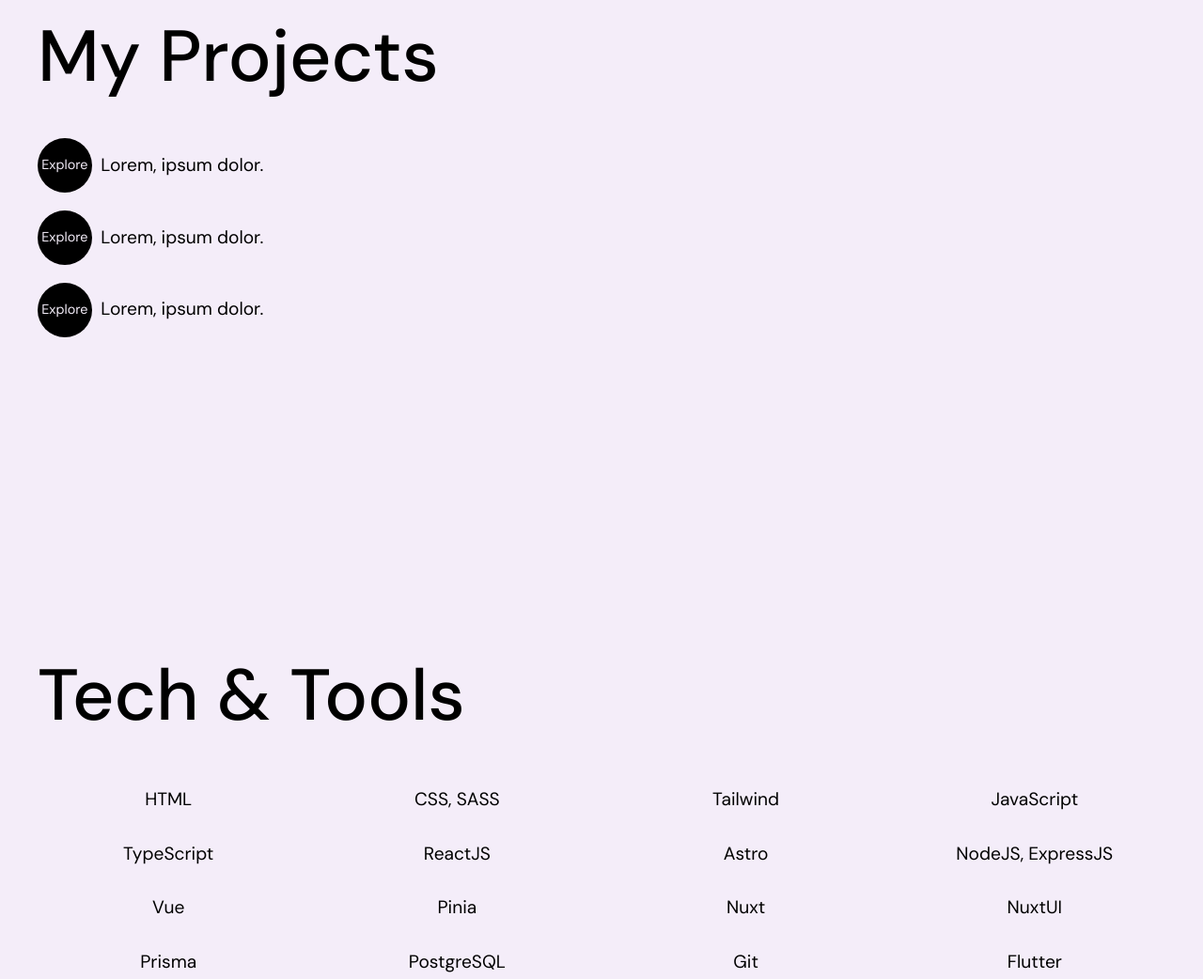
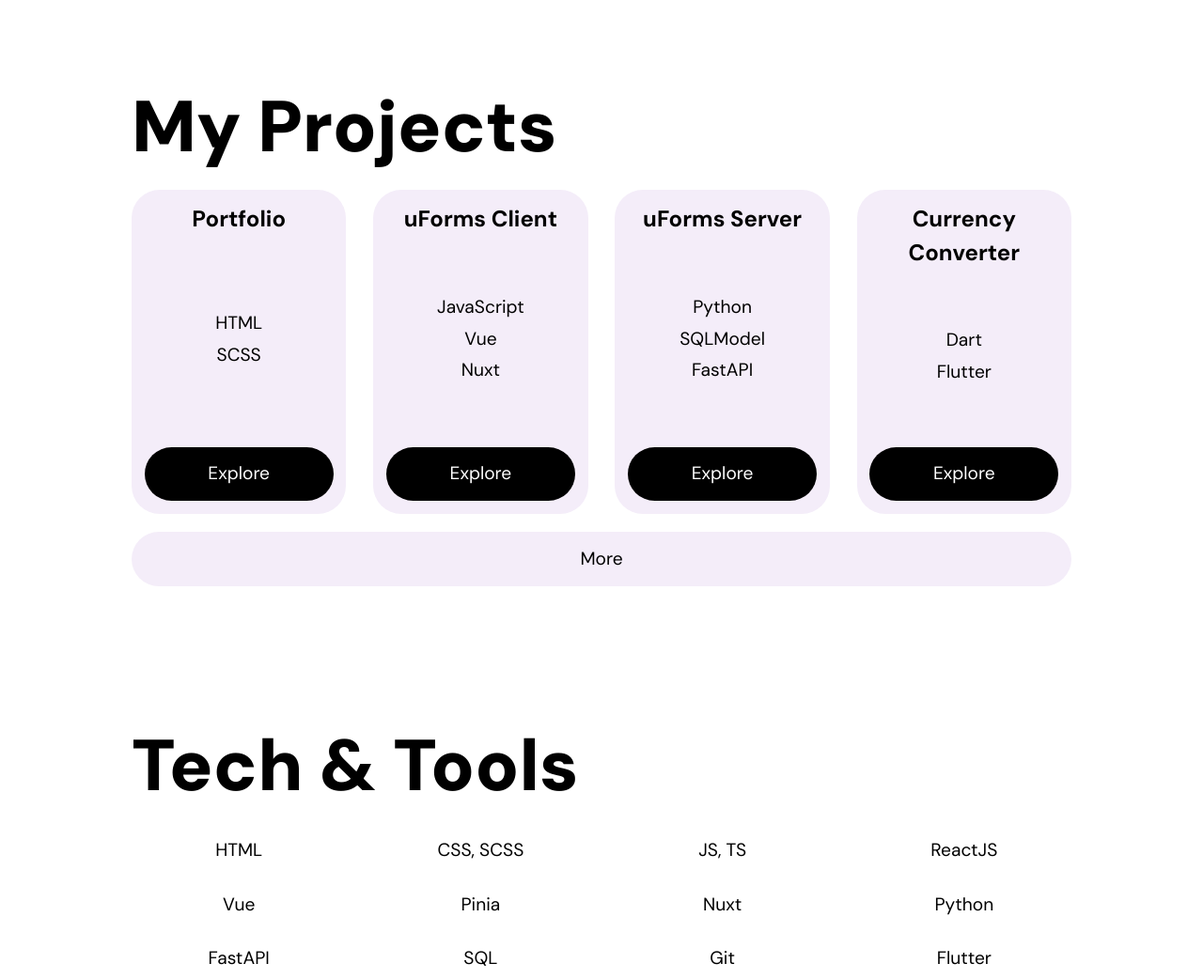
Before and after one commit to unwanation/portfolio, a plain HTML site: page index.html in a window 1280 px wide. Shown: the part 819-1861 px from the top of the page at 94% size. Drawn offline with Linux system fonts and the light colour scheme.

Commit message:
add scss

```diff
--- /dev/null
+++ b/base.scss
@@ -0,0 +1,53 @@
+@import url('https://fonts.googleapis.com/css2?family=DM+Sans:ital,opsz,wght@0,9..40,100;0,9..40,200;0,9..40,300;0,9..40,400;0,9..40,500;0,9..40,600;0,9..40,700;0,9..40,800;0,9..40,900;1,9..40,100;1,9..40,200;1,9..40,300;1,9..40,400;1,9..40,500;1,9..40,600;1,9..40,700;1,9..40,800;1,9..40,900&display=swap');
+
+*,
+*::before,
+*::after {
+	box-sizing: border-box;
+}
+
+* {
+	margin: 0;
+}
+
+body {
+	line-height: 1.5;
+	-webkit-font-smoothing: antialiased;
+}
+
+img,
+picture,
+video,
+canvas,
+svg {
+	display: block;
+	max-width: 100%;
+}
+
+input,
+button,
+textarea,
+select {
+	font: inherit;
+}
+
+p,
+h1,
+h2,
+h3,
+h4,
+h5,
+h6 {
+	overflow-wrap: break-word;
+}
+
+a,
+a:checked {
+	text-decoration: none;
+	color: inherit;
+}
+
+html {
+	font-size: 1.2em;
+	scroll-behavior: smooth;
+}
--- a/index.html
+++ b/index.html
@@ -4,87 +4,135 @@
 		<meta charset="UTF-8" />
 		<meta name="viewport" content="width=device-width, initial-scale=1.0" />
 		<link rel="stylesheet" href="style.css" />
-		<title>unva (@unwanation)</title>
+		<title>unva</title>
 	</head>
 	<body>
+		<div class="wrapper">
 			<header class="header">
-			<div class="wrapper flex">
-				<a href="#"><span class="title">unva (@unwanation)</span></a>
-				<div class="flex">
-					<a style="margin-right: 1.5rem" href="#projects">Projects</a>
-					<a href="#tools">Techs & Tools</a>
-				</div>
-			</div>
+				<a href="#">
+					<img class="header__logo" src="logo.svg" alt="unva" />
+				</a>
+				<nav class="nav">
+					<a class="nav__link" href="#projects">Projects</a>
+					<a class="nav__link" href="#tools">Techs & Tools</a>
+				</nav>
 			</header>
 
-		<main>
-			<div class="wrapper">
+			<main class="main">
 				<section id="introduction" class="section introduction">
-					<h1>Hi, I'm unva</h1>
-					<h2>& I'm a <b>&lt;web&gt;</b> + <b>{ mobile }</b> developer.</h2>
+					<h1 class="section__title">Hi, I'm unva</h1>
+					<h2 class="section__subtitle">
+						& I'm a <em>web</em> / <em>mobile</em> developer.
+					</h2>
 					<p>
-						I am a Creative Developer and Web Designer specializing in creating
-						apps with clean user interface and optimized user experience.
+						I am a Creative Developer and Web Designer specializing
+						in creating apps with clean user interface and optimized
+						user experience.
 					</p>
 					<br />
 					<a href="#projects" class="button">My Projects</a>
 				</section>
 				<section id="projects" class="section projects">
-					<h1>My Projects</h1>
+					<h1 class="section__title">My Projects</h1>
 					<br />
-					<div class="project-list">
+					<div class="projects__list">
 						<div class="project">
-							<a href="#" class="button explore-button">
-								<span>Explore</span>
+							<span class="project__name"> Portfolio </span>
+							<ul class="project__techs">
+								<li class="project__tech">HTML</li>
+								<li class="project__tech">SCSS</li>
+							</ul>
+							<a
+								href="https://github.com/unwanation/portfolio"
+								class="button project__button"
+							>
+								Explore
 							</a>
-							<span class="project-item">Lorem, ipsum dolor.</span>
 						</div>
 						<div class="project">
-							<a href="#" class="button explore-button">
-								<span>Explore</span>
+							<span class="project__name"> uForms Client </span>
+							<ul class="project__techs">
+								<li class="project__tech">JavaScript</li>
+								<li class="project__tech">Vue</li>
+								<li class="project__tech">Nuxt</li>
+							</ul>
+							<a
+								href="https://github.com/unwanation/uforms-client"
+								class="button project__button"
+							>
+								Explore
 							</a>
-							<span class="project-item">Lorem, ipsum dolor.</span>
 						</div>
 						<div class="project">
-							<a href="#" class="button explore-button">
-								<span>Explore</span>
+							<span class="project__name"> uForms Server </span>
+							<ul class="project__techs">
+								<li class="project__tech">Python</li>
+								<li class="project__tech">SQLModel</li>
+								<li class="project__tech">FastAPI</li>
+							</ul>
+							<a
+								href="https://github.com/unwanation/uforms-server"
+								class="button project__button"
+							>
+								Explore
 							</a>
-							<span class="project-item">Lorem, ipsum dolor.</span>
+						</div>
+						<div class="project">
+							<span class="project__name">
+								Currency Converter
+							</span>
+							<ul class="project__techs">
+								<li class="project__tech">Dart</li>
+								<li class="project__tech">Flutter</li>
+							</ul>
+							<a
+								href="https://github.com/unwanation/currency-converter"
+								class="button project__button"
+							>
+								Explore
+							</a>
 						</div>
 					</div>
+
+					<a
+						href="https://github.com/unwanation/"
+						class="button projects__button"
+						>More</a
+					>
 				</section>
 				<section id="tools" class="section">
-					<h1>Tech & Tools</h1>
+					<h1 class="section__title">Tech & Tools</h1>
 					<div class="tools-table">
 						<span>HTML</span>
-						<span>CSS, SASS</span>
-						<span>Tailwind</span>
-						<span>JavaScript</span>
-						<span>TypeScript</span>
+						<span>CSS, SCSS</span>
+						<!-- <span>Tailwind</span> -->
+						<span>JS, TS</span>
 						<span>ReactJS</span>
-						<span>Astro</span>
-						<span>NodeJS, ExpressJS</span>
+						<!-- <span>Astro</span> -->
 						<span>Vue</span>
 						<span>Pinia</span>
 						<span>Nuxt</span>
-						<span>NuxtUI</span>
-						<span>Prisma</span>
-						<span>PostgreSQL</span>
+						<!-- <span>NuxtUI</span> -->
+						<!-- <span>Prisma</span> -->
+						<span>Python</span>
+						<span>FastAPI</span>
+						<span>SQL</span>
 						<span>Git</span>
 						<span>Flutter</span>
 					</div>
 				</section>
-			</div>
 			</main>
 
 			<footer class="footer">
 				<div class="wrapper flex">
 					<span class="title">Let's Work Together</span>
-				<a href="mailto:unwanation@yandex.com" class="button">Write an Email</a>
-				<hr />
-				Designed and Developed by unva
+					<a href="mailto:unwanation@yandex.com" class="button"
+						>Write an Email</a
+					>
 				</div>
 			</footer>
+		</div>
+
 		<script src="main.js"></script>
 	</body>
 </html>
--- /dev/null
+++ b/style.scss
@@ -0,0 +1,190 @@
+@import 'base.scss';
+
+:root {
+	--bg: #ffffff;
+	--alt: #f4edf9;
+	--header-bg: #f4edf9bf;
+	--text: #000000;
+	--accent: #e2afff;
+}
+
+html {
+	scrollbar-width: thin;
+	scrollbar-color: var(--accent) var(--alt);
+}
+
+body {
+	font-family: 'DM Sans', sans-serif;
+	color: var(--text);
+	background-color: var(--bg);
+}
+
+b {
+	font-weight: 500;
+}
+
+h1 {
+	font-size: 4rem;
+	font-weight: 500;
+}
+
+h2 {
+	font-size: 2.5rem;
+	font-weight: 300;
+}
+
+.wrapper {
+	max-width: 1000px;
+	margin: auto;
+	padding: 1% 0;
+}
+
+.flex {
+	display: flex;
+	justify-content: space-between;
+	align-items: center;
+}
+
+.header {
+	display: flex;
+	position: sticky;
+	top: 2%;
+	padding: 1% 4%;
+	border-radius: 60px;
+	background-color: var(--header-bg);
+	backdrop-filter: blur(4px);
+	filter: drop-shadow(0 0 0.25rem var(--alt));
+	z-index: 2;
+
+	&__logo {
+		max-width: 10%;
+		transition: all 0.5s ease-in-out;
+		&:hover {
+			filter: drop-shadow(0 0 1.5rem var(--accent));
+		}
+	}
+}
+
+.nav {
+	display: flex;
+	justify-content: space-between;
+	align-items: center;
+	width: 40%;
+
+	&__link {
+		color: var(--text);
+		text-decoration: none;
+		transition: all 0.5s ease-in-out;
+		padding: 0.5rem;
+		&:hover {
+			background-color: var(--bg);
+			border-radius: 30px;
+		}
+	}
+}
+
+.section {
+	padding-top: 10%;
+	height: 85vh;
+	display: block;
+	position: relative;
+	&:not(:first-child) {
+		padding-top: 12%;
+	}
+
+	&__title {
+		font-weight: 900;
+		margin-bottom: -2%;
+	}
+
+	&__subtitle {
+		font-weight: 500;
+	}
+}
+
+.button {
+	background-color: var(--text);
+	color: var(--bg);
+	padding: 0.75rem;
+	text-align: center;
+	border-radius: 30px;
+	transition: all 0.5s ease-in-out;
+	&:hover {
+		color: var(--accent);
+		filter: drop-shadow(0 0 1rem var(--accent));
+	}
+}
+
+.projects {
+	&__list {
+		display: grid;
+		grid-auto-flow: column;
+		grid-auto-columns: 1fr;
+		gap: 1.5rem;
+	}
+	&__button {
+		background-color: var(--alt);
+		color: var(--text);
+		display: block;
+		width: 100%;
+		margin: 1rem 0;
+	}
+}
+
+.project {
+	display: flex;
+	flex-direction: column;
+	align-items: center;
+	justify-content: space-between;
+	background-color: var(--alt);
+	height: 18rem;
+	padding: 6%;
+	border-radius: 30px;
+
+	&__name {
+		text-align: center;
+		font-size: 1.25rem;
+		font-weight: bold;
+	}
+
+	&__button {
+		width: 100%;
+	}
+
+	&__techs {
+		list-style: none;
+		padding: 0;
+		text-align: center;
+	}
+
+	&__tech {
+		margin-bottom: 0.25rem;
+	}
+}
+
+.tools-table {
+	margin-top: 2rem;
+	display: grid;
+	grid-template-columns: repeat(4, 1fr);
+	grid-auto-flow: row;
+	gap: 1.5rem;
+}
+
+.tools-table span {
+	display: grid;
+	place-items: center;
+}
+
+.footer {
+	padding: 2% 0;
+	bottom: 0;
+}
+
+@media (prefers-color-scheme: dark) {
+	:root {
+		--bg: #000;
+		--alt: #0c0c0c;
+		--header-bg: #0c0c0cbf;
+		--text: #f4edf9;
+	}
+}
```
Also changed, not shown: base.css (added), logo.svg (added), style.css, 2 other files. Lines whose indentation alone changed are shown as unchanged.
